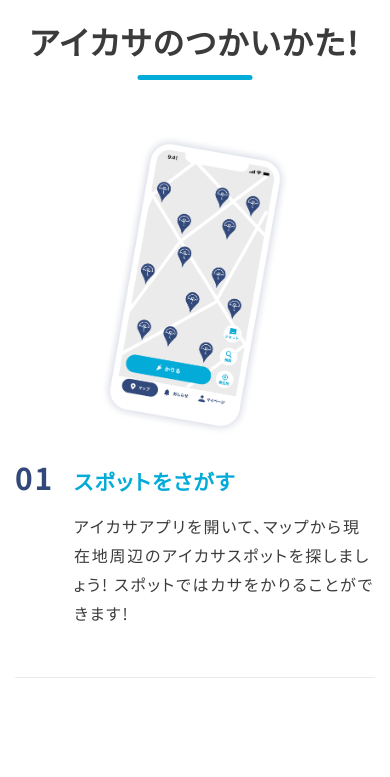
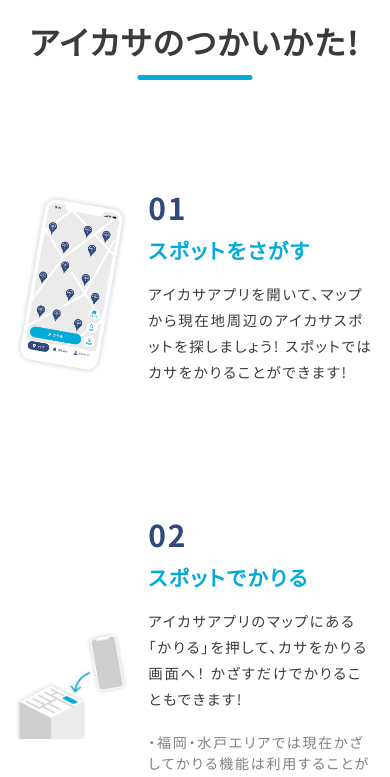
Before and after one commit to ijjk/notion-blog, a Next.js app: page / in a window 390 px wide. Shown: the part 5840-6617 px from the top of the page. Built offline with nearby package versions, Linux system fonts and the light colour scheme.

Commit message:
design fix

```diff
--- a/src/components/cards/index_howtouse.scss
+++ b/src/components/cards/index_howtouse.scss
@@ -7,11 +7,10 @@
     margin-bottom: 50px;
 
     @media screen and (max-width: 769px) {
-      grid-template-columns: 1fr;
+      grid-template-columns: 0.5fr 1fr;
       grid-gap: 20px;
       margin-bottom: 50px;
       padding-bottom: 50px;
-      border-bottom: 1px solid #eaeaea;
       .element {
         &:nth-of-type(0) {
           order: 1;
@@ -28,9 +27,10 @@
     .grid {
       grid-template-columns: 1fr 300px;
       @media screen and (max-width: 769px) {
-        grid-template-columns: 1fr;
+        grid-template-columns: 0.5fr 1fr;
         grid-gap: 20px;
         margin-bottom: 100px;
+        padding-bottom: 0;
       }
     }
     .element {
@@ -70,11 +70,19 @@
     width: 100%;
     display: flex;
     align-items: baseline;
+    @media screen and (max-width: 769px) {
+      display: initial;
+    }
   }
   &_text {
     h3 {
       margin-top: 5px;
       margin-bottom: 15px;
     }
+    p {
+      @media screen and (max-width: 769px) {
+        font-size: 0.9rem;
+      }
+    }
   }
 }
```
